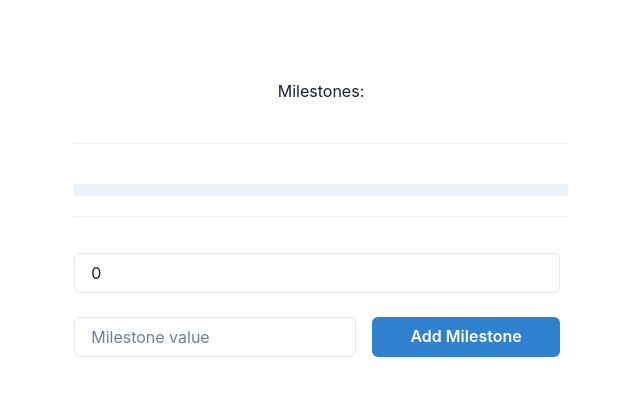
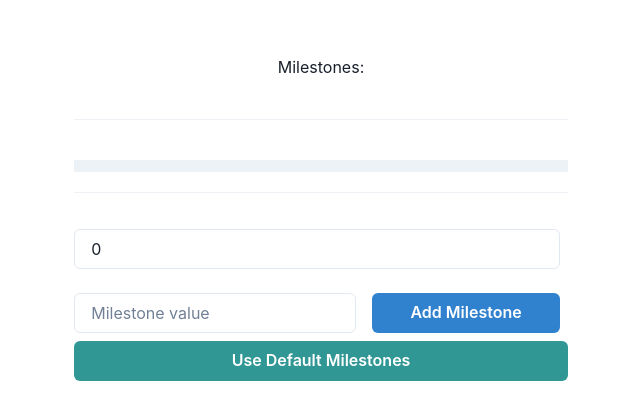
Before and after one commit to raihanmahmudiut/progressBar, a React (Vite) app: page / in a window 1280 px wide. Shown: the part 182-602 px from the top of the page, without its empty margins (319-959 px from the left). Built offline with nearby package versions, Linux system fonts and the light colour scheme.

Commit message:
added option for default milestone values

```diff
--- a/src/App.jsx
+++ b/src/App.jsx
@@ -26,16 +26,35 @@ function App() {
 		}
 	};
 
+	//If user wants to use default values
+	const [isDefault, setIsDefault ] = useState(true);
+	const defaultMilestones = [
+		{ value: 500 },
+		{ value: 1200 },
+		{ value: 2100 },
+		{ value: 4500 },
+	];
+	const handleDefaultMilestones = () => {
+		setIsDefault(!isDefault)
+		if (isDefault) {
+			setMilestones(defaultMilestones)
+		} else {
+			setMilestones([])
+		}
+	}
+
+
+
 	return (
 		<ChakraProvider>
 			<Container>
 				<Stack
-					p={{base: 5, md: 10}}
+					p={{ base: 5, md: 10 }}
 					minH={"100vh"}
 					alignContent="center"
 					justifyContent="center"
 				>
-					<ProgressBar milestones={milestones}/>
+					<ProgressBar milestones={milestones} />
 
 					<HStack mt={4} alignItems="center" justifyContent={"space-between"}>
 						<Input
@@ -54,6 +73,9 @@ function App() {
 							Add Milestone
 						</Button>
 					</HStack>
+					<Button colorScheme={isDefault ? "teal" : "orange"} onClick={handleDefaultMilestones}>
+						{isDefault ? "Use" : "Remove" } Default Milestones
+					</Button>
 				</Stack>
 			</Container>
 		</ChakraProvider>
```
